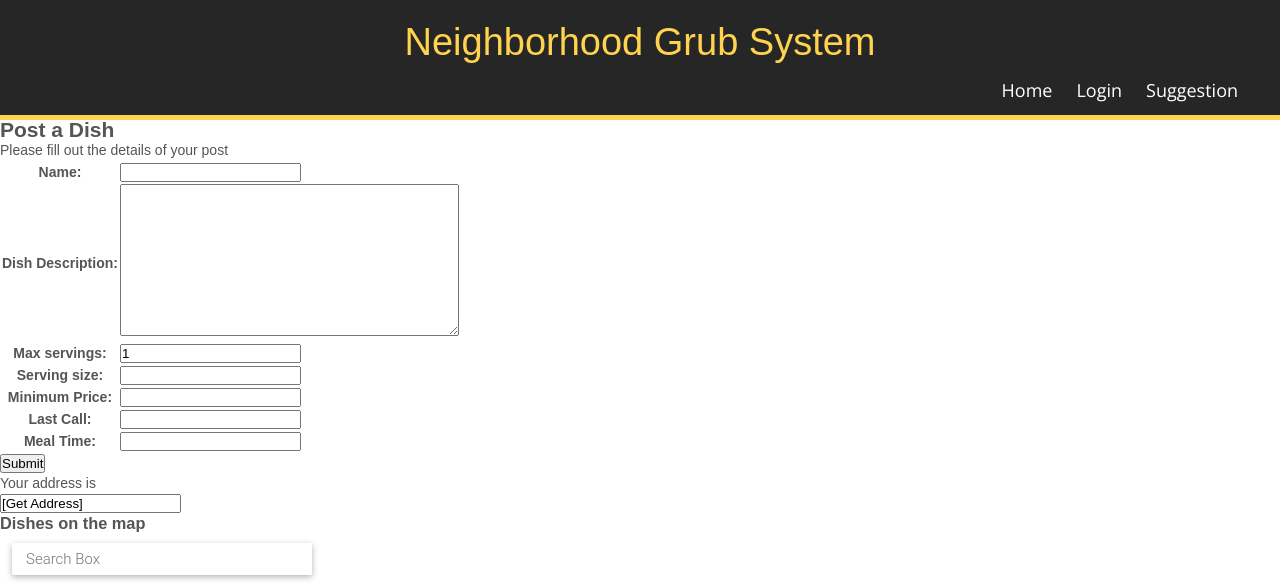
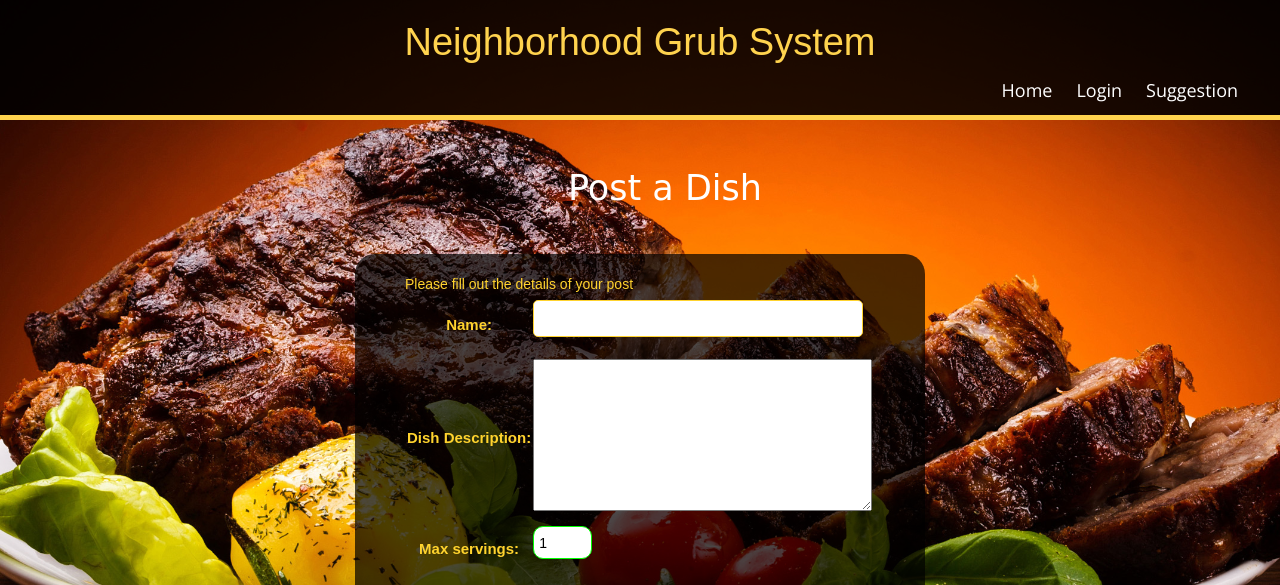
Before and after one commit to MRehman000/Neighborhood-Grub-System, a Django app: page /dishes/posts/create/ in a window 1280 px wide. Shown: the top 585 px of the page. Run offline with Django 3.2, Linux system fonts and the light colour scheme; some libraries are stand-ins or nearby versions.

Commit message:
post dish page is done

```diff
--- /dev/null
+++ b/django-project/config.py
@@ -0,0 +1 @@
+key = '25f833b6bf6ad546ac73d8a12116554f20d9b221'
--- a/django-project/dishes/templates/dishes/create_post.html
+++ b/django-project/dishes/templates/dishes/create_post.html
@@ -1,4 +1,70 @@
+{% load static %}
 {% include "ngs/header.html" %}
+
+<!DOCTYPE html>
+<html>
+  <head>
+    <title>NGS | Post Dish</title>
+    <link href="{% static 'css/create_post.css' %}" rel = "stylesheet" type="text/css"/>
+    <style type="text/css">
+      body{
+        background: url({% static 'img/slider2.jpg' %}) no-repeat center center fixed;
+        -webkit-background-size: cover;
+            -moz-background-size: cover;
+            -o-background-size: cover;
+            background-size: cover;
+      }
+
+
+
+
+    </style>
+  </head>
+
+  <body>
+    <div class = "header2">
+      <h2>Post a Dish</h2>
+    </div>
+    <div class="input">
+     <p>Please fill out the details of your post</p>
+        <form method="post">
+          {% csrf_token %}
+          <table>
+          {{ dish_form.as_table }}
+          {{ dish_post_form.as_table }}
+          </table>
+           <p>Your address is </p><input type="text" id="UserAddress" value="[Get Address]" />
+           {% include "dishes/includes/google-maps-create-order.html" %}
+          <button type="submit">Submit</button>
+          <input type="hidden" id="latField" value="" />
+          <input type="hidden" id="longField" value="" />
+
+
+        </form>
+               <form action="/dishes/orders-requests/">
+          <button type="submit">Cancel</button>
+        </form>
+
+    </div>
+  </body>
+
+
+</html>
+
+
+
+
+
+
+
+
+
+
+
+
+
+
+<!--
 
 <h2>Post a Dish</h2>
 <p>Please fill out the details of your post</p>
@@ -18,3 +84,4 @@
 <form action="/dishes/orders-requests/">
   <button type="submit">Cancel</button>
 </form>
+ -->
--- /dev/null
+++ b/django-project/static/css/create_post.css
@@ -0,0 +1,101 @@
+.header2{
+		width: 500px;
+		height: auto;
+
+		margin: 0 auto;
+		margin-top: 20px;
+		padding-top: 20px;
+		padding-left: 50px;
+		border-radius: 20px;
+		-webkit-border-radius:20px;
+		-moz-border-radius:20px;
+		-o-border-radius:20px;
+		font-family: arial;
+		color: white;
+}
+.header2 h2{
+	font-family: cursive;
+	font-size: 35px;
+	font-style: normal;
+	font-variant: normal;
+	font-weight: 500;
+	line-height: 15.4px;
+	text-align: center;
+	margin-top: 21px;
+}
+.input{
+
+		width: 520px;
+		height: auto;
+		background-color: rgba(0,0,0,0.7);
+		margin: 0 auto;
+		margin-top: 58px;
+		padding-top: 20px;
+		padding-left: 50px;
+		border-radius: 20px;
+		-webkit-border-radius:20px;
+		-moz-border-radius:20px;
+		-o-border-radius:20px;
+		font-family: arial;
+		color: #ffd32e;
+		padding-bottom: 115px;
+	}
+
+.input input[type="text"]{
+				  border: 1px solid #ffd32e;
+    border-radius: 5px;
+    font-size: 14px;
+    height: 35px;
+    margin-bottom: 20px;
+    margin-right: 18px;
+    margin-top: 8px;
+    padding-left: 5px;
+    width: 323px;
+
+			}
+
+
+
+      .input input[type="number"]{
+           border: 1px solid lime;
+		    border-radius: 10px;
+		    font-size: 14px;
+		    height: 31px;
+		    margin-bottom: 20px;
+		    margin-right: 110px;
+		    margin-top: 8px;
+		    padding-left: 5px;
+		    width: 52px;
+      }
+
+      .input p {
+    margin-bottom: -25px;
+    font-size: 14px;
+    padding-bottom: 21px;
+}
+
+.input label{
+	color: #ffd32e;
+    font-size: 15px;
+}
+
+.input button {
+	background-color: rgb(106,187,155);
+
+	border-radius: 10px;
+	font-size: 20px;
+	height: 36px;
+	margin-bottom: 20px;
+	margin-left: 0px;
+	margin-top: 54px;
+	width: 140px;
+	float: left;
+	margin-right: 20px;
+	border: medium outset #ffd3;
+}
+
+.input button:hover, #current{background-color: #ffd34e;}
+
+.errorlist{
+	color: red;
+}
```
